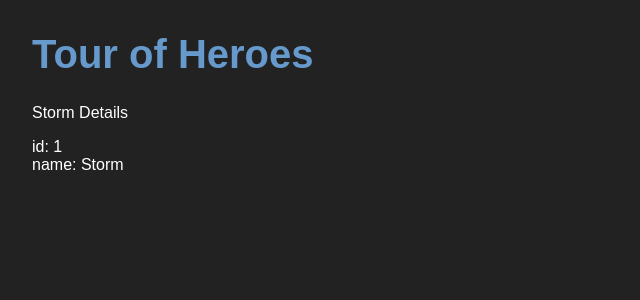
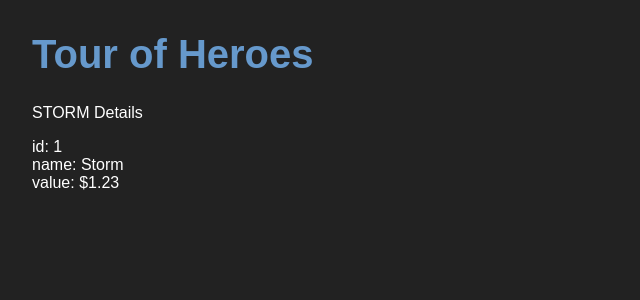
Before and after one commit to ATerbrack/Angular-Tour-of-Heroes, an Angular app in the folder tour-of-heroes/: page / in a window 1280 px wide. Shown: the top 300 px of the page, without its empty margins (0-640 px from the left). Built offline with nearby package versions, Linux system fonts and the light colour scheme.

Commit message:
+pipes and imports

```diff
--- a/tour-of-heroes/src/app/heroes/heroes.component.html
+++ b/tour-of-heroes/src/app/heroes/heroes.component.html
@@ -1,3 +1,4 @@
-<p>{{ hero.name }} Details</p>
+<p>{{ hero.name | uppercase }} Details</p>
 <div><span>id: </span>{{ hero.id }}</div>
 <div><span>name: </span>{{ hero.name }}</div>
+<div><span>value: </span>{{ value | currency }}</div>
--- a/tour-of-heroes/src/app/heroes/heroes.component.ts
+++ b/tour-of-heroes/src/app/heroes/heroes.component.ts
@@ -1,10 +1,11 @@
 import { Component } from '@angular/core';
 import { Hero } from '../hero';
+import { UpperCasePipe, CurrencyPipe } from '@angular/common'; // FIRST, Import this to ts file...
 
 @Component({
   selector: 'app-heroes',
   standalone: true,
-  imports: [],
+  imports: [ UpperCasePipe, CurrencyPipe ], // THEN pass it to html file.
   templateUrl: './heroes.component.html',
   /*
   Alternatively...
@@ -14,6 +15,8 @@ import { Hero } from '../hero';
 })
 export class HeroesComponent {
 
+  value = 1.23;
+
   hero: Hero = {
     id: 1,
     name: 'Storm',
```
